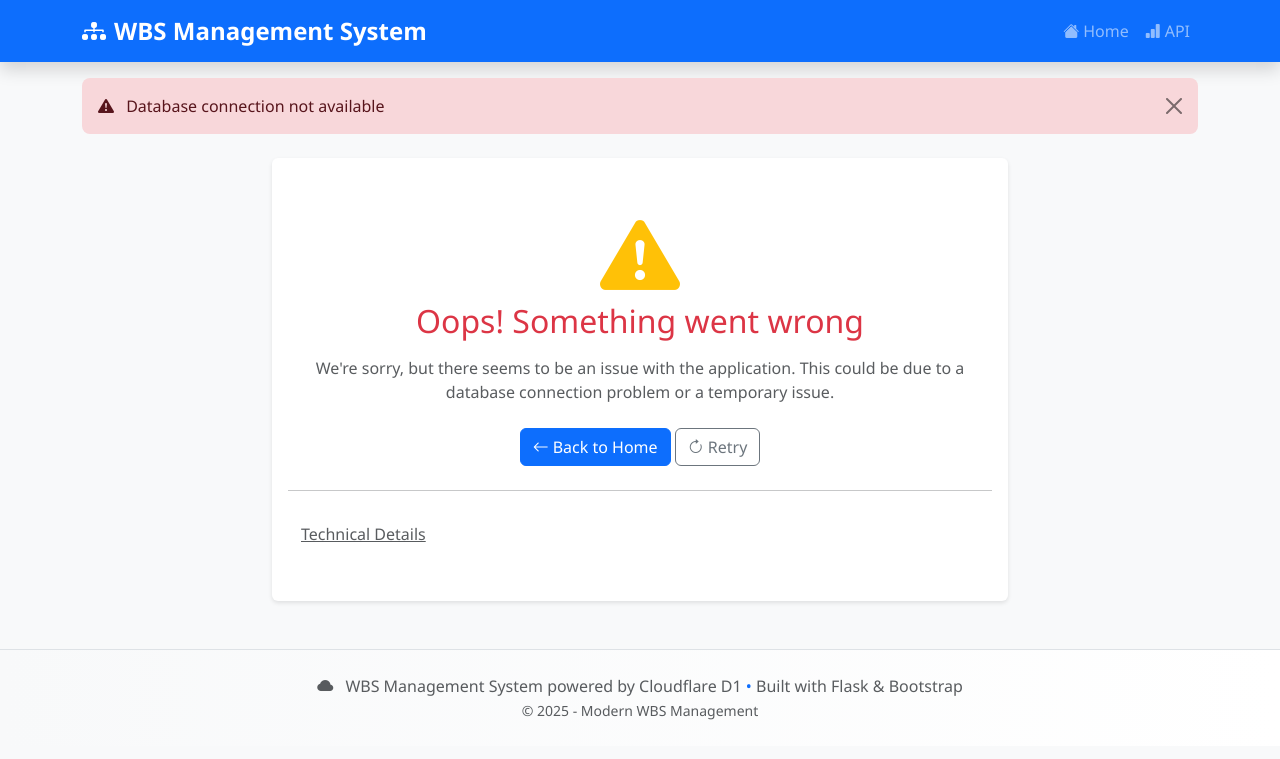
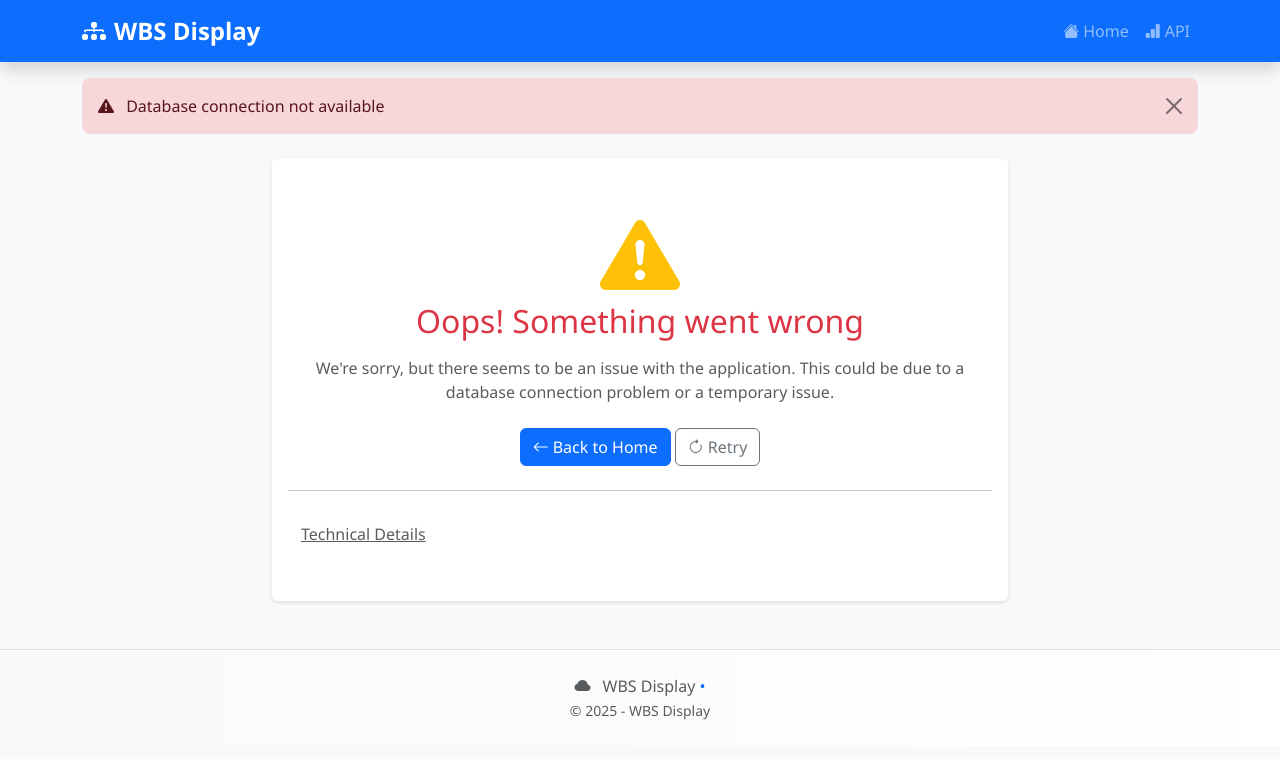
Before and after one commit to vinthefantastic1/cloudflare_db_test, a Flask app: page / in a window 1280 px wide. Shown: the top 759 px of the page. Run offline with Flask 3, Linux system fonts and the light colour scheme; some libraries are stand-ins or nearby versions.

Commit message:
change display name

```diff
--- a/templates/base.html
+++ b/templates/base.html
@@ -3,7 +3,7 @@
 <head>
     <meta charset="UTF-8">
     <meta name="viewport" content="width=device-width, initial-scale=1.0">
-    <title>{% block title %}WBS Management System{% endblock %}</title>
+    <title>{% block title %}WBS Display{% endblock %}</title>
 
     <!-- Bootstrap CSS -->
     <link href="https://cdn.jsdelivr.net/npm/bootstrap@5.3.0/dist/css/bootstrap.min.css" rel="stylesheet">
@@ -19,7 +19,7 @@
     <nav class="navbar navbar-expand-lg navbar-dark bg-primary shadow">
         <div class="container">
             <a class="navbar-brand fw-bold" href="{{ url_for('index') }}">
-                <i class="bi bi-diagram-3-fill me-2"></i>WBS Management System
+                <i class="bi bi-diagram-3-fill me-2"></i>WBS Display
             </a>
             <button class="navbar-toggler" type="button" data-bs-toggle="collapse" data-bs-target="#navbarNav">
                 <span class="navbar-toggler-icon"></span>
@@ -66,11 +66,11 @@
         <div class="container">
             <p class="mb-0">
                 <i class="bi bi-cloud-fill me-2"></i>
-                WBS Management System powered by Cloudflare D1
+                WBS Display
                 <span class="text-primary">•</span>
-                Built with Flask & Bootstrap
+
             </p>
-            <small class="text-muted">© 2025 - Modern WBS Management</small>
+            <small class="text-muted">© 2025 - WBS Display</small>
         </div>
     </footer>
 
--- a/templates/index.html
+++ b/templates/index.html
@@ -1,6 +1,6 @@
 {% extends "base.html" %}
 
-{% block title %}WBS Management System - Browse & Search{% endblock %}
+{% block title %}WBS Display - Browse & Search{% endblock %}
 
 {% block extra_css %}
 <style>
@@ -84,7 +84,7 @@
                 <div class="row align-items-center">
                     <div class="col-md-8">
                         <h1 class="card-title mb-2">
-                            <i class="bi bi-diagram-3-fill me-3"></i>WBS Management System
+                            <i class="bi bi-diagram-3-fill me-3"></i>WBS Display
                         </h1>
                         <p class="card-text mb-0">Browse and search Work Breakdown Structure elements efficiently</p>
                     </div>
```
